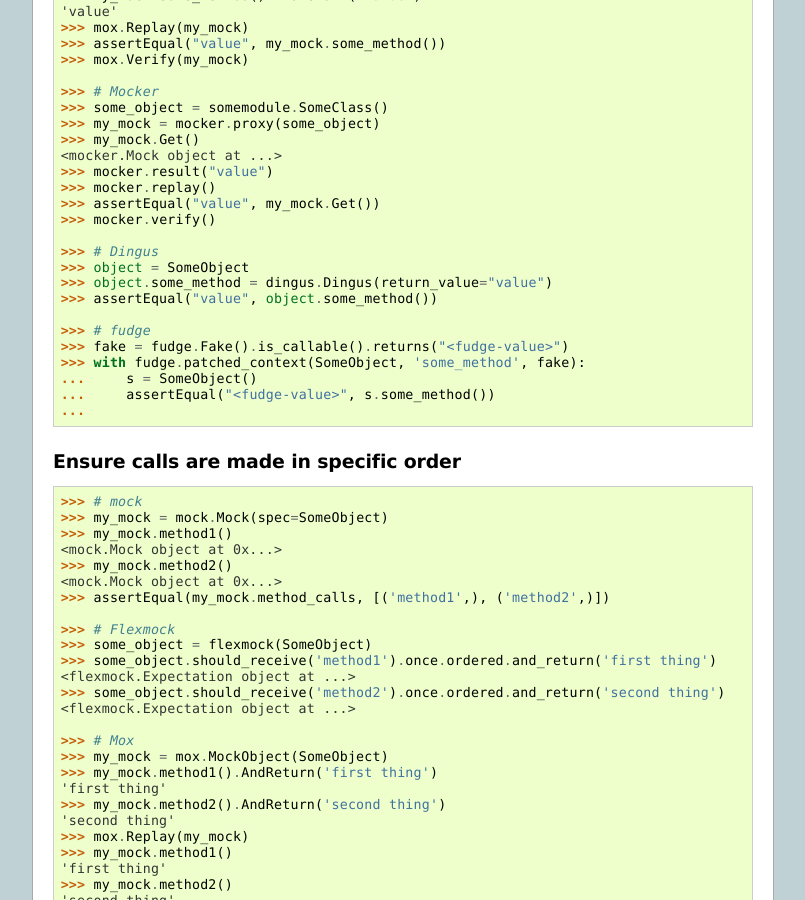
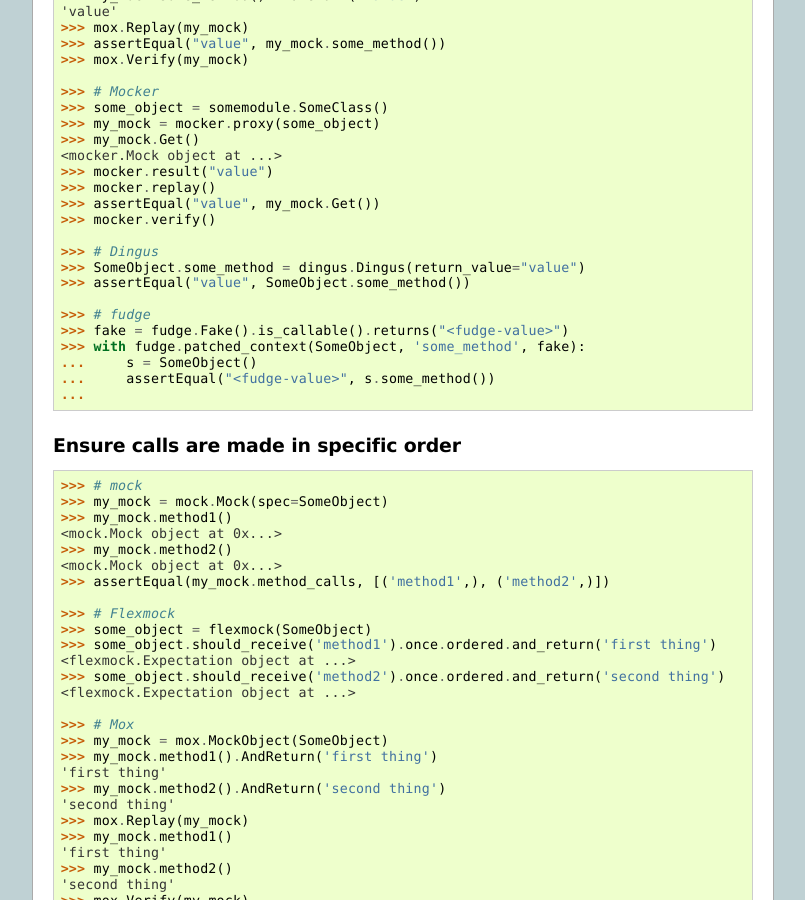
Before and after one commit to garybernhardt/python-mock-comparison, a Sphinx documentation site: the page built from docs/comparison.rst, in a window 1280 px wide and 900 px high, scrolled down 2623 px. Shown: the whole window, without its empty margins (237-1042 px from the left). Built offline with Sphinx 7.4.7, drawn with Linux system fonts in a browser that asks for light colours.

Commit message:
remove a redundant line from a dingus example

```diff
--- a/docs/comparison.rst
+++ b/docs/comparison.rst
@@ -225,9 +225,8 @@
     >>> mocker.verify()
 
     >>> # Dingus
-    >>> object = SomeObject
-    >>> object.some_method = dingus.Dingus(return_value="value")
-    >>> assertEqual("value", object.some_method())
+    >>> SomeObject.some_method = dingus.Dingus(return_value="value")
+    >>> assertEqual("value", SomeObject.some_method())
 
     >>> # fudge
     >>> fake = fudge.Fake().is_callable().returns("<fudge-value>")
```
